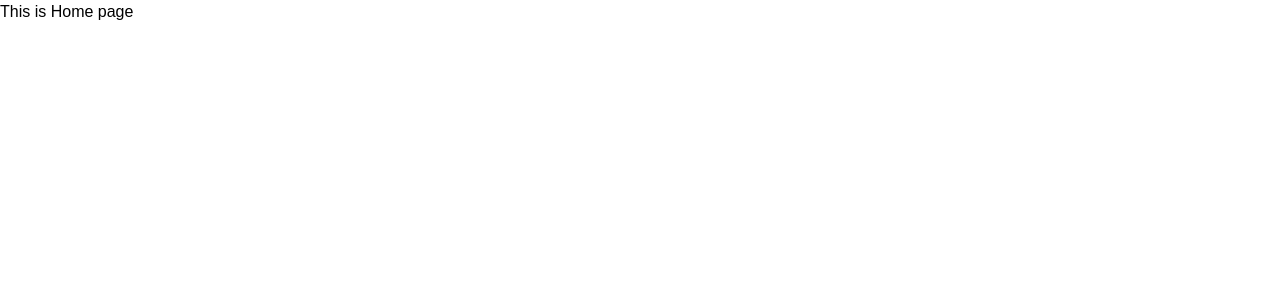
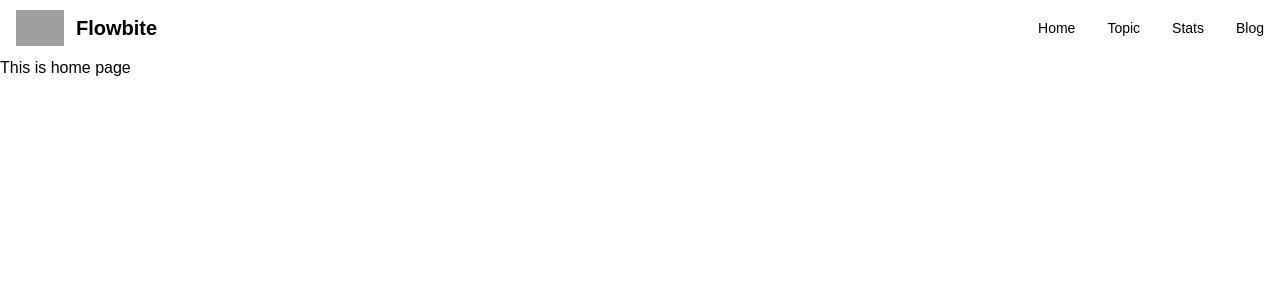
Before and after one commit to showaibbinnasir/web-school, a React (Create React App) app: page / in a window 1280 px wide. Shown: the top 300 px of the page. Built offline with nearby package versions, Linux system fonts and the light colour scheme; grey boxes are pictures that could not be loaded.

Commit message:
more router added

```diff
--- /dev/null
+++ b/src/component/Navigation/Navigation.js
@@ -0,0 +1,34 @@
+import { Navbar } from 'flowbite-react';
+import React from 'react';
+import { Link, NavLink } from 'react-router-dom';
+
+const Navigation = () => {
+    return (
+        <div>
+            <Navbar
+                fluid={true}
+                rounded={true}
+            >
+                <Navbar.Brand href="https://flowbite.com/">
+                    <img
+                    src="https://flowbite.com/docs/images/logo.svg"
+                    className="mr-3 h-6 sm:h-9"
+                    alt="Flowbite Logo"
+                    />
+                    <span className="self-center whitespace-nowrap text-xl font-semibold dark:text-white">
+                    Flowbite
+                    </span>
+                </Navbar.Brand>
+                <Navbar.Toggle />
+                <Navbar.Collapse>
+                    <NavLink to='/home'>Home</NavLink>
+                    <NavLink to='/topic'>Topic</NavLink>
+                    <NavLink to='/stats'>Stats</NavLink>
+                    <NavLink to='/blog'>Blog</NavLink>
+                </Navbar.Collapse>
+            </Navbar>
+        </div>
+    );
+};
+
+export default Navigation;
--- a/src/component/Routes/Routes.js
+++ b/src/component/Routes/Routes.js
@@ -1,8 +1,32 @@
 import { createBrowserRouter } from "react-router-dom";
+import Default from "../../layout/Default/Default";
 
 const router = createBrowserRouter([
     {path : '/',
-    element : <div>This is Home page</div>
+    element : <Default></Default>,
+    errorElement:<div>Link destroyed or not found , 404 error</div>,
+    children : [
+        {
+            path: '/',
+            element: <div>This is home page</div>
+        },
+        {
+            path : '/home',
+            element: <div>This is home page</div>
+        },
+        {
+            path : '/topic',
+            element: <div>This is topic section </div>
+        },
+        {
+            path : '/stats',
+            element: <div>This is stats section </div>
+        },
+        {
+            path : '/blog',
+            element: <div>This is blog section </div>
+        }
+    ]
     }
 ])
 
--- /dev/null
+++ b/src/layout/Default/Default.js
@@ -0,0 +1,14 @@
+import React from 'react';
+import { Outlet } from 'react-router-dom';
+import Navigation from '../../component/Navigation/Navigation';
+
+const Default = () => {
+    return (
+        <div>
+            <Navigation></Navigation>
+            <Outlet></Outlet>
+        </div>
+    );
+};
+
+export default Default;
```
